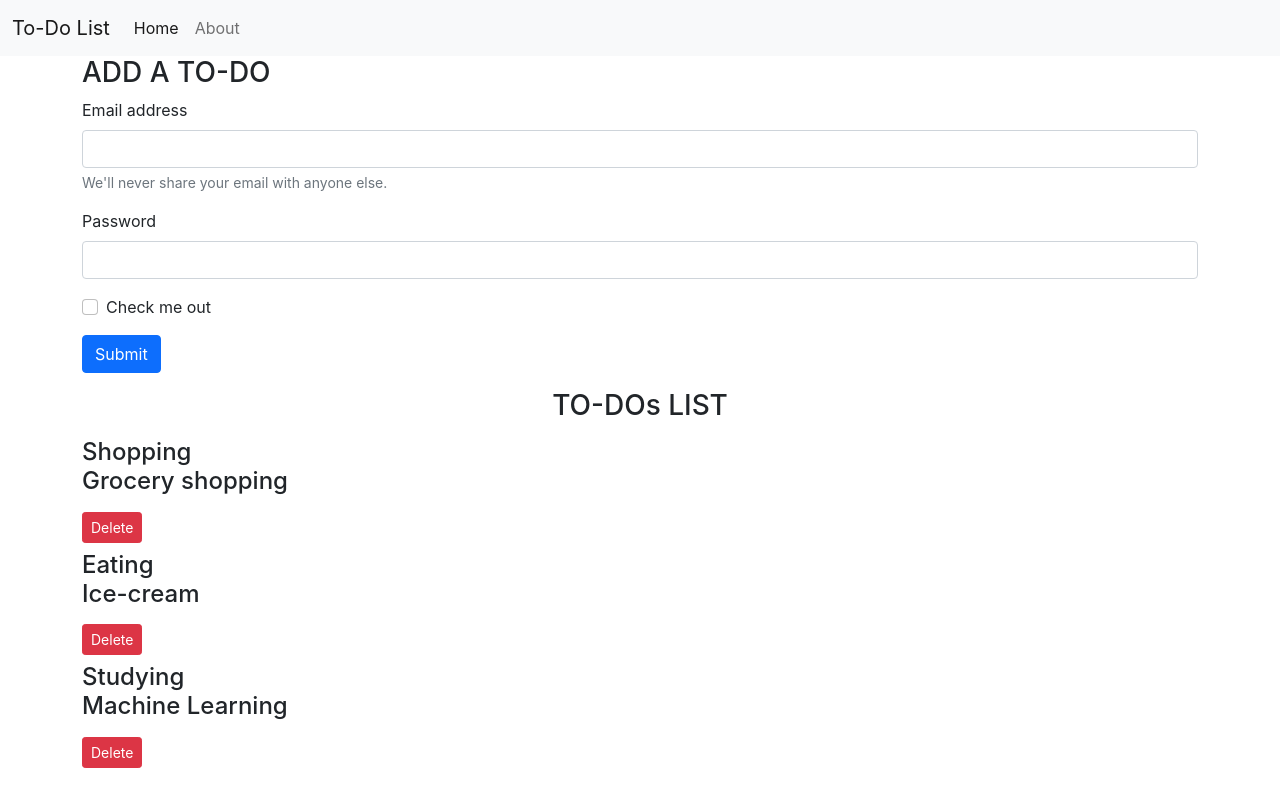
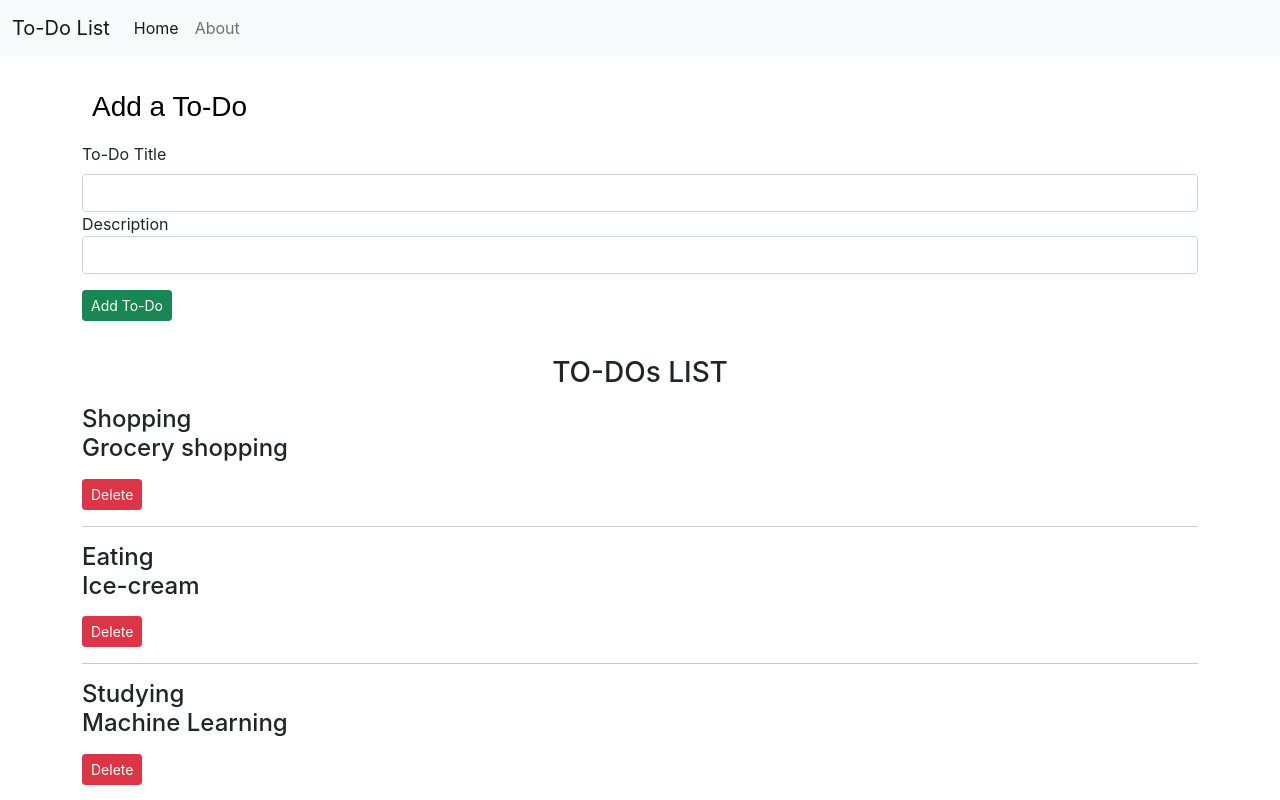
Before and after one commit to prernajajodia/To-do-list-, a React (Create React App) app: page / in a window 1280 px wide. Shown: the top 800 px of the page. Built offline with nearby package versions, Linux system fonts and the light colour scheme.

Commit message:
Add to-dos section added

```diff
--- a/src/App.js
+++ b/src/App.js
@@ -21,7 +21,28 @@ function App() {
 
       }))
 
+  }
+
+  const addToDo = (title,desc) => {
+    console.log("I am adding this to-do", title, desc)
+    let sno;
+    if (todoList.length === 0) {
+      sno = 0;
     }
+    else {
+      sno = todoList[todoList.length - 1].sno + 1;
+    }
+
+
+    const myToDo = {
+      sno: sno,
+      title: title,
+      desc : desc,
+    }
+
+    setTodoList([...todoList, myToDo]);
+    console.log(myToDo)
+  }
 
 
     const [todoList,setTodoList ] = useState( [
@@ -53,7 +74,7 @@ function App() {
   return (
     <div>
       <Header title="To-Do List" searchBar={false} />
-      <AddToDo/>
+      <AddToDo addToDo={addToDo}/>
       <ToDos todoData = {todoList} onDelete = {onDelete} />
       <Footer />
     </div >
--- a/src/MyComponents/AddToDo.js
+++ b/src/MyComponents/AddToDo.js
@@ -1,33 +1,44 @@
-import React from 'react';
+import React, {useState} from 'react';
 
-export const AddToDo = () => {
+export const AddToDo = ({addToDo}) => {
+    const [title, setTitle] = useState("");
+    const [desc, setDesc] = useState("");
+
+    const submit = (e) => {
+        e.preventDefault();
+        if (!title || !desc) {
+            alert('Title or description cannot be blank!')
+        }
+        addToDo(title, desc)
+    }
+    let FormStyle = {
+
+        color: "black",
+        padding: "10px",
+        width : "100%",
+        fontFamily: "Arial",
+        textalign: "center"
+    }
 
             return (
 
-                <div className="container">
-                    <h3>
-                        ADD A TO-DO
+                <div className="container my-4" onSubmit = {submit} >
+                    <h3  style = {FormStyle}>
+                        Add a To-Do
                     </h3>
                         <form>
-                 <div class="mb-3">
-                 <label for="exampleInputEmail1" class="form-label">Email address</label>
-                     <input type="email" class="form-control" id="exampleInputEmail1" aria-describedby="emailHelp"/>
-                        <div id="emailHelp" class="form-text">We'll never share your email with anyone else.</div>
-                            </div>
-                <div class="mb-3">
-                        <label for="exampleInputPassword1" class="form-label">Password</label>
-                  <input type="password" class="form-control" id="exampleInputPassword1"/>
+                 <div className="mb-3">
+                 <label htmlFor="title" className="form-label">To-Do Title</label>
+                     <input type="text" value = {title} onChange={(e)=> {setTitle(e.target.value)}} className="form-control" id="title" aria-describedby = 'emailHelp'/>
+                <div className="mb-3">
+                        <label htmlFor="desc" className="desc">Description</label>
+                  <input type="text" value = {desc} onChange={(e)=> {setDesc(e.target.value)}} className="form-control" id="desc" />
                       </div>
-                              <div class="mb-3 form-check">
-                         <input type="checkbox" class="form-check-input" id="exampleCheck1"/>
-                          <label class="form-check-label" for="exampleCheck1">Check me out</label>
+                     <button type="submit" className="btn btn-sm btn-success">Add To-Do</button>
+                        </div>
+                    </form>
+
                     </div>
-                     <button type="submit" class="btn btn-primary">Submit</button>
-                        </form>
-                    </div>
-
-
-
             )
 
 
--- a/src/MyComponents/Footer.js
+++ b/src/MyComponents/Footer.js
@@ -2,16 +2,10 @@ import React from 'react';
 import { ToDos } from './ToDos';
 
 export const Footer = () => {
-  let footerStyle = {
-        position : "absolute",
-        width : "100%",
-        top : "100vh",
-        backgroundColor : "#ABB8C3"
-    }
 
     return (
 
-        <footer className = "bg-dark text-light py-3" style ={footerStyle}>
+        <footer className = "bg-dark text-light py-3" >
             <p className = "text-center">
                 Copyright &copy; Prerna Jajodia
             </p>
--- a/src/MyComponents/ToDos.js
+++ b/src/MyComponents/ToDos.js
@@ -1,18 +1,25 @@
 import React from 'react';
 import { Task } from './Task';
 
-export const ToDos = (props) => {
+    export const ToDos = (props) => {
+        let myStyle = {
 
+            minHeight: "70vh",
+            margin : "35px auto"
+        }
     return (
-        <div className = 'container'>
-                   <h3 className = "text-center my-3"> TO-DOs LIST </h3>
+        <div className = 'container' style = {myStyle}>
+                   <h3 className = "text-center my-3 "> TO-DOs LIST </h3>
                 {/* {console.log(props.todoData)} */}
-                {props.todoData.length== 0? "No ToDos to display!" :
+            {props.todoData.length === 0 ? "No ToDos to display!" :
                 props.todoData.map((ele) => {
-                            return   <Task todos = {ele} onDelete= {props.onDelete} />
+                    return (
+                        <div>
+                            <Task todos={ele} onDelete={props.onDelete} /><hr />
+                        </div>
+                    )
+                })}
 
-                })
-            }
         </div>
 
 
```
